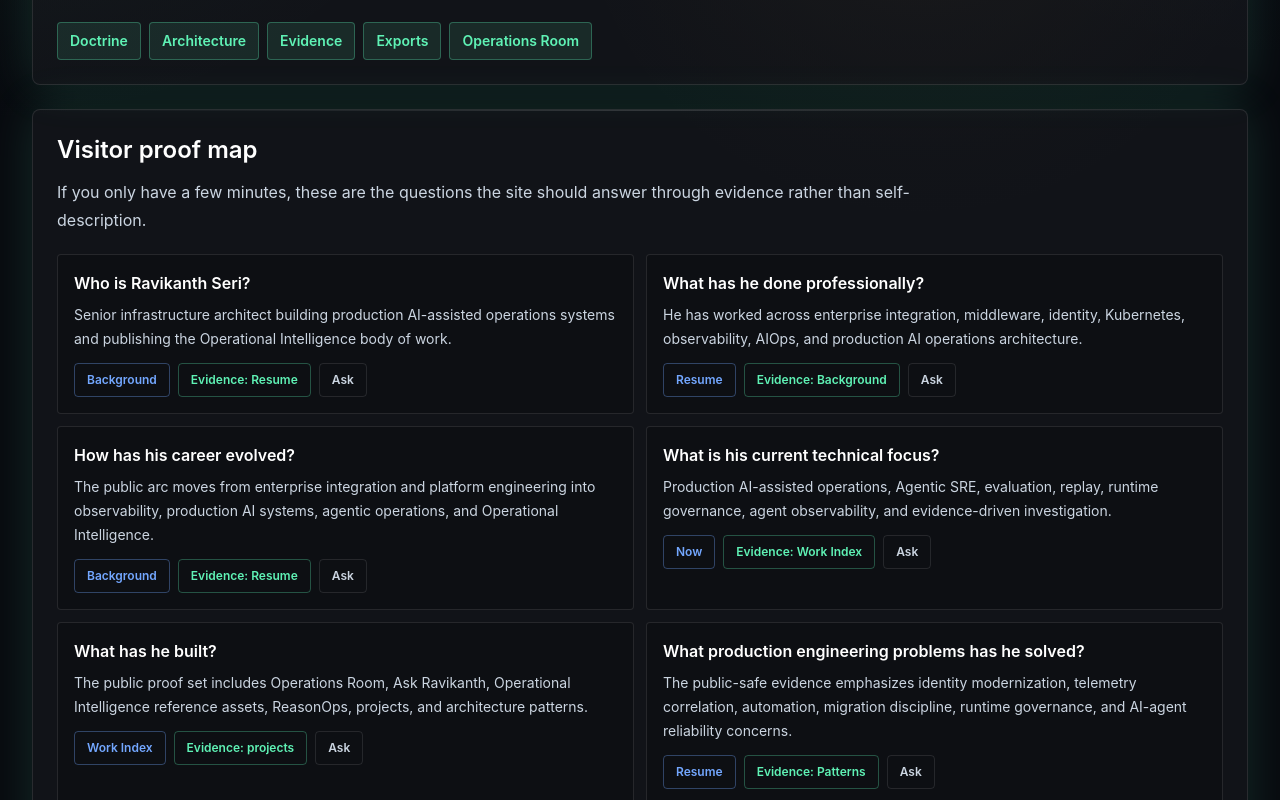
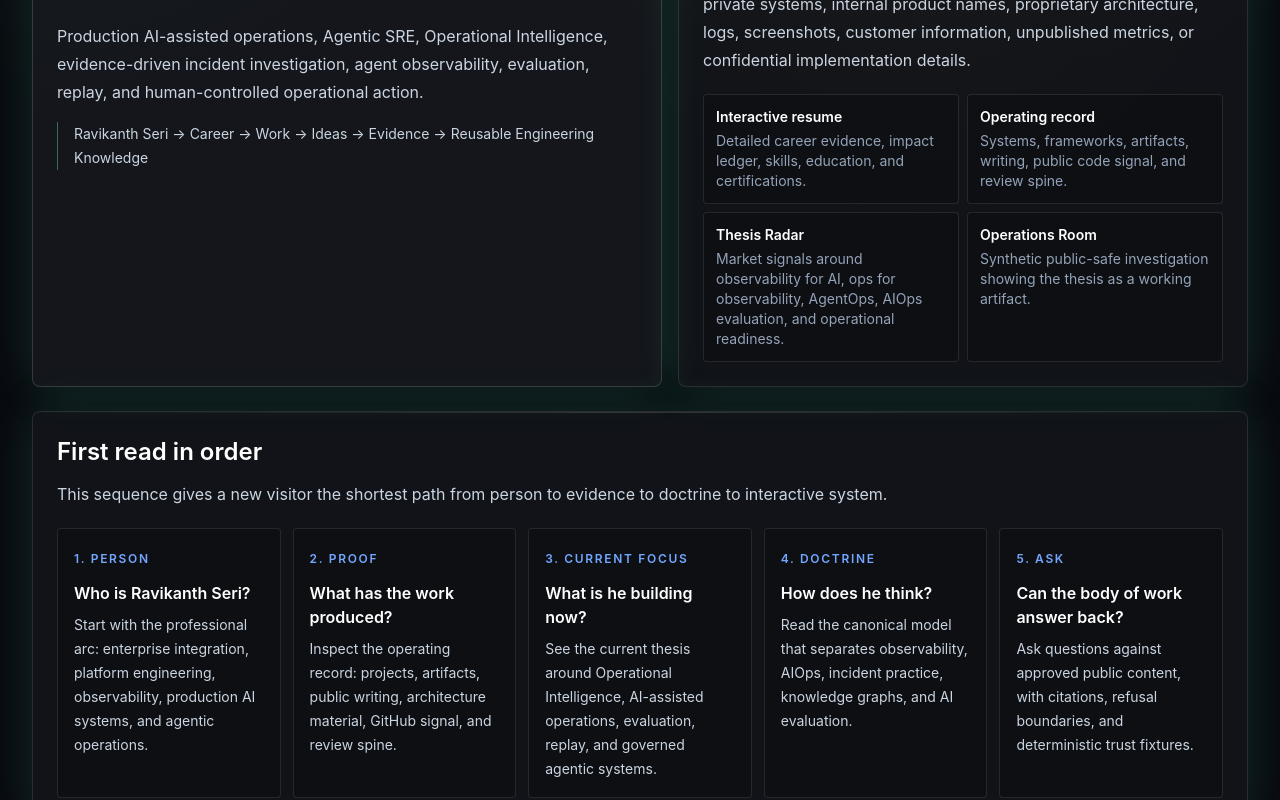
Before and after one commit to rseri17-code/seri-ai, a Next.js app: page /start-here in a window 1280 px wide. Shown: the part 420-1220 px from the top of the page. Built offline with nearby package versions, Linux system fonts and the light colour scheme; no server answers.

Commit message:
Strengthen Start Here visitor orientation

```diff
--- a/app/start-here/page.tsx
+++ b/app/start-here/page.tsx
@@ -43,6 +43,39 @@ const reviewSpine = [
   ["/investigation-room", "Operations Room"]
 ] as const;
 
+const orientationPath = [
+  {
+    href: "/background",
+    label: "1. Person",
+    title: "Who is Ravikanth Seri?",
+    detail: "Start with the professional arc: enterprise integration, platform engineering, observability, production AI systems, and agentic operations."
+  },
+  {
+    href: "/work",
+    label: "2. Proof",
+    title: "What has the work produced?",
+    detail: "Inspect the operating record: projects, artifacts, public writing, architecture material, GitHub signal, and review spine."
+  },
+  {
+    href: "/now",
+    label: "3. Current focus",
+    title: "What is he building now?",
+    detail: "See the current thesis around Operational Intelligence, AI-assisted operations, evaluation, replay, and governed agentic systems."
+  },
+  {
+    href: "/wiki/operational-intelligence-canonical-doctrine",
+    label: "4. Doctrine",
+    title: "How does he think?",
+    detail: "Read the canonical model that separates observability, AIOps, incident practice, knowledge graphs, and AI evaluation."
+  },
+  {
+    href: "/ask",
+    label: "5. Ask",
+    title: "Can the body of work answer back?",
+    detail: "Ask questions against approved public content, with citations, refusal boundaries, and deterministic trust fixtures."
+  }
+] as const;
+
 function labelFor(href: string) {
   return routeLabels[href] ?? href.replace(/^\//, "").replace(/-/g, " ");
 }
@@ -50,6 +83,43 @@ function labelFor(href: string) {
 export default function StartHerePage() {
   return (
     <Section eyebrow="Start here" title="Choose the path that matches why you came." level="h1">
+      <div className="mb-6 grid gap-4 lg:grid-cols-[1.05fr_0.95fr]">
+        <Card className="border-white/15 bg-white/[0.05]">
+          <p className="text-sm font-semibold uppercase tracking-[0.16em] text-mint">3-minute orientation</p>
+          <h2 className="mt-3 text-3xl font-semibold text-white">Ravikanth Seri, explained through the work.</h2>
+          <p className="mt-4 leading-7 text-slate-300">{professionalGraph.identity.currentFocus}</p>
+          <p className="mt-4 border-l border-mint/40 pl-4 text-sm leading-6 text-slate-300">
+            {professionalGraph.identity.throughline}
+          </p>
+        </Card>
+        <Card className="border-amber/25 bg-amber/[0.04]">
+          <p className="text-sm font-semibold uppercase tracking-[0.16em] text-amber">Public-safe boundary</p>
+          <p className="mt-3 leading-7 text-slate-300">{professionalGraph.identity.publicBoundary}</p>
+          <div className="mt-5 grid gap-2 sm:grid-cols-2">
+            {professionalGraph.proofLinks.slice(0, 4).map((item) => (
+              <Link key={item.href} href={item.href} className="rounded border border-white/10 bg-black/20 px-3 py-3 text-sm text-slate-200 hover:border-amber/50">
+                <span className="block font-semibold text-white">{item.label}</span>
+                <span className="mt-1 block leading-5 text-slate-400">{item.detail ?? item.detailTemplate}</span>
+              </Link>
+            ))}
+          </div>
+        </Card>
+      </div>
+      <Card className="mb-6 border-signal/25 bg-signal/[0.04]">
+        <h2 className="text-2xl font-semibold text-white">First read in order</h2>
+        <p className="mt-3 max-w-4xl leading-7 text-slate-300">
+          This sequence gives a new visitor the shortest path from person to evidence to doctrine to interactive system.
+        </p>
+        <div className="mt-5 grid gap-3 md:grid-cols-2 xl:grid-cols-5">
+          {orientationPath.map((step) => (
+            <Link key={step.href} href={step.href} className="rounded border border-white/10 bg-black/20 p-4 hover:border-signal/45">
+              <span className="text-xs font-semibold uppercase tracking-[0.14em] text-signal">{step.label}</span>
+              <span className="mt-3 block font-semibold text-white">{step.title}</span>
+              <span className="mt-2 block text-sm leading-6 text-slate-300">{step.detail}</span>
+            </Link>
+          ))}
+        </div>
+      </Card>
       <Card className="mb-6 border-mint/25 bg-mint/[0.04]">
         <h2 className="text-2xl font-semibold text-white">Serious technical review path</h2>
         <p className="mt-3 max-w-4xl leading-7 text-slate-300">
```
Also changed, not shown: scripts/validate-content-coherence.mjs (+10 -0 lines), scripts/validate-rendered-routes.mjs (+23 -0 lines), 1 other file (tests, documents, lock files or other folders).
